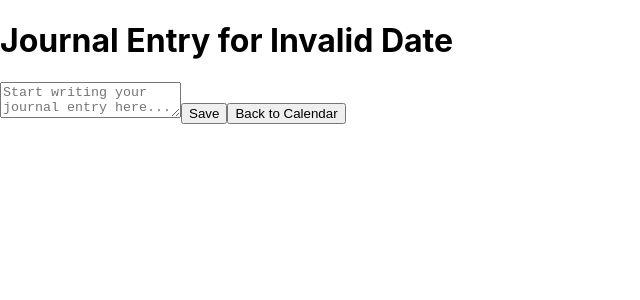
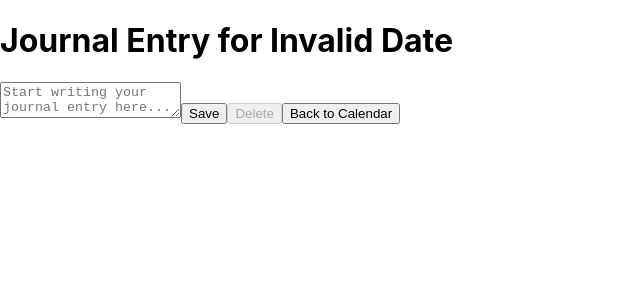
Before and after one commit to angelakim318/AgendaAlly, a React (Create React App) app in the folder frontend/: page /journal/1 in a window 1280 px wide. Shown: the top 300 px of the page, without its empty margins (0-640 px from the left). Built offline with nearby package versions, Linux system fonts and the light colour scheme; no server answers.

Commit message:
update journal entry functioning

```diff
--- a/frontend/src/components/JournalEntry.js
+++ b/frontend/src/components/JournalEntry.js
@@ -4,6 +4,7 @@ import axios from 'axios';
 
 const JournalEntry = () => {
   const { date } = useParams();
+  const [id, setId] = useState(null); // Add state for ID
   const [content, setContent] = useState('');
   const navigate = useNavigate();
 
@@ -12,10 +13,12 @@ const JournalEntry = () => {
       try {
         console.log(`Fetching journal entry for date: ${date}`);
         const response = await axios.get(`http://localhost:8080/api/journal/${date}`, { withCredentials: true });
+        setId(response.data.id); // Store the entry ID
         setContent(response.data.content || '');
       } catch (error) {
         if (error.response && error.response.status === 404) {
           setContent('');
+          setId(null); // Reset ID if no entry found
         } else {
           console.error('Error fetching journal entry', error);
         }
@@ -31,6 +34,19 @@ const JournalEntry = () => {
       console.log('Journal entry saved');
     } catch (error) {
       console.error('Error saving journal entry', error);
+    }
+  };
+
+  const handleDelete = async () => {
+    try {
+      if (id) {
+        await axios.delete(`http://localhost:8080/api/journal/${id}`, { withCredentials: true });
+        setContent(''); // Clear the content on successful delete
+        setId(null); // Reset ID
+        console.log('Journal entry deleted');
+      }
+    } catch (error) {
+      console.error('Error deleting journal entry', error);
     }
   };
 
@@ -50,6 +66,7 @@ const JournalEntry = () => {
         onChange={(e) => setContent(e.target.value)}
       />
       <button onClick={handleSave}>Save</button>
+      <button onClick={handleDelete} disabled={!id}>Delete</button>
       <button onClick={() => navigate('/home')}>Back to Calendar</button>
     </div>
   );
```
